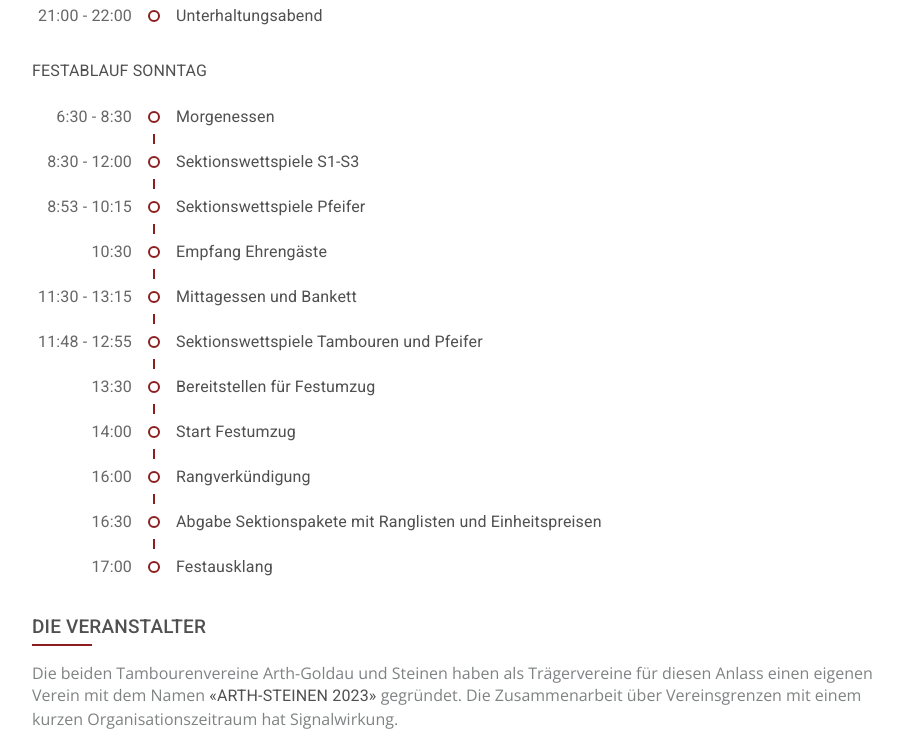
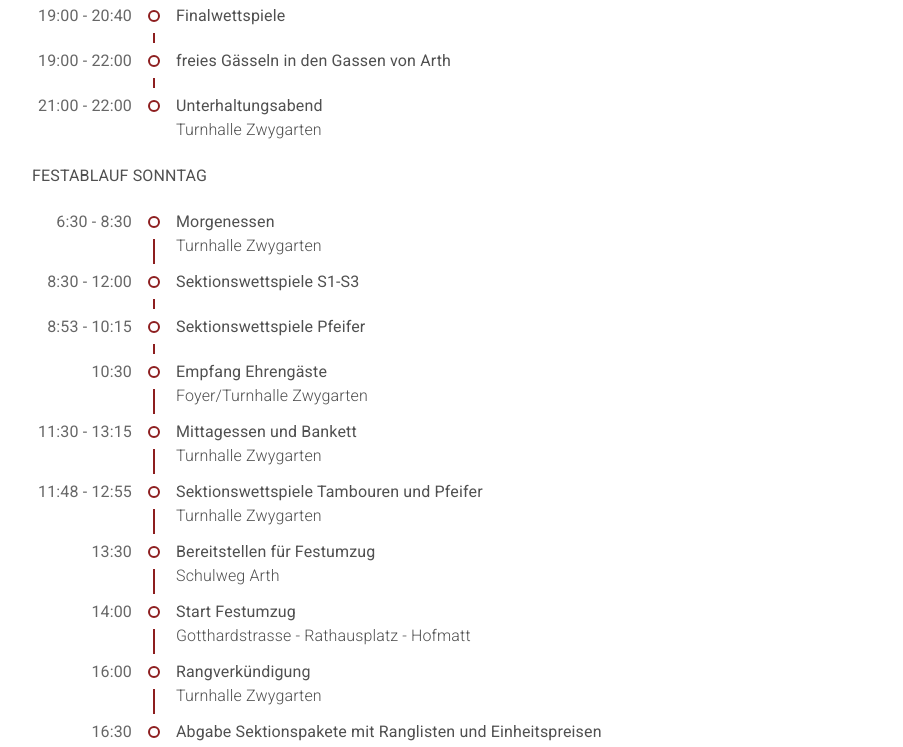
Before and after one commit to randombenj/arth-steinen-23, a React (Create React App) app: page / in a window 1280 px wide. Shown: the part 957-1704 px from the top of the page, without its empty margins (232-1135 px from the left). Built offline with nearby package versions, Linux system fonts and the light colour scheme.

Commit message:
Add timeline location

```diff
--- a/src/Timeline.tsx
+++ b/src/Timeline.tsx
@@ -15,29 +15,29 @@ export default function FestTimeline() {
   const saturday = [
     { from: new Date(2023, 9, 23, 8, 0), to: new Date(2023, 9, 23, 18, 55), event: 'Einzelwettspiel Tambouren' },
     { from: new Date(2023, 9, 23, 9, 0), to: new Date(2023, 9, 23, 15, 30), event: 'Einzelwettspiel Pfeifer' },
-    { from: new Date(2023, 9, 23, 11, 30), to: new Date(2023, 9, 23, 13, 30), event: 'Mittagessen' },
-    { from: new Date(2023, 9, 23, 14, 0), to: undefined, event: 'Bekanntgabe Finalteilnehmer T1, P1, T2' },
+    { from: new Date(2023, 9, 23, 11, 30), to: new Date(2023, 9, 23, 13, 30), event: 'Mittagessen', location: 'Turnhalle Zwygarten' },
+    { from: new Date(2023, 9, 23, 14, 0), to: undefined, event: 'Bekanntgabe Finalteilnehmer T1, P1, T2', location: 'Turnhalle Zwygarten' },
 
-    { from: new Date(2023, 9, 23, 15, 30), to: new Date(2023, 9, 23, 16, 45), event: 'Wettspiel SoloDuo' },
-    { from: new Date(2023, 9, 23, 16, 30), to: new Date(2023, 9, 23, 18, 0), event: 'Veteranenehrung' },
-    { from: new Date(2023, 9, 23, 17, 0), to: new Date(2023, 9, 23, 19, 0), event: 'Nachtessen' },
-    { from: new Date(2023, 9, 23, 18, 0), to: undefined, event: 'Bekanntgabe Finalteilnehmer T3, T4' },
+    { from: new Date(2023, 9, 23, 15, 30), to: new Date(2023, 9, 23, 16, 45), event: 'Wettspiel SoloDuo', location: 'Theater Arth' },
+    { from: new Date(2023, 9, 23, 16, 30), to: new Date(2023, 9, 23, 18, 0), event: 'Veteranenehrung', location: 'Foyer/Turnhalle Zwygarten' },
+    { from: new Date(2023, 9, 23, 17, 0), to: new Date(2023, 9, 23, 19, 0), event: 'Nachtessen', location: 'Turnhalle Zwygarten' },
+    { from: new Date(2023, 9, 23, 18, 0), to: undefined, event: 'Bekanntgabe Finalteilnehmer T3, T4', location: 'Turnhalle Zwygarten' },
     { from: new Date(2023, 9, 23, 19, 0), to: new Date(2023, 9, 23, 20, 40), event: 'Finalwettspiele' },
     { from: new Date(2023, 9, 23, 19, 0), to: new Date(2023, 9, 23, 22, 0), event: 'freies Gässeln in den Gassen von Arth' },
-    { from: new Date(2023, 9, 23, 21, 0), to: new Date(2023, 9, 23, 22, 0), event: 'Unterhaltungsabend' }
+    { from: new Date(2023, 9, 23, 21, 0), to: new Date(2023, 9, 23, 22, 0), event: 'Unterhaltungsabend', location: 'Turnhalle Zwygarten' }
   ]
 
   const sunday = [
-    { from: new Date(2023, 9, 24, 6, 30), to: new Date(2023, 9, 24, 8, 30), event: 'Morgenessen' },
+    { from: new Date(2023, 9, 24, 6, 30), to: new Date(2023, 9, 24, 8, 30), event: 'Morgenessen', location: 'Turnhalle Zwygarten' },
     { from: new Date(2023, 9, 24, 8, 30), to: new Date(2023, 9, 24, 12, 0), event: 'Sektionswettspiele S1-S3' },
     { from: new Date(2023, 9, 24, 8, 53), to: new Date(2023, 9, 24, 10, 15), event: 'Sektionswettspiele Pfeifer' },
-    { from: new Date(2023, 9, 24, 10, 30), to: undefined, event: 'Empfang Ehrengäste' },
-    { from: new Date(2023, 9, 24, 11, 30), to: new Date(2023, 9, 24, 13, 15), event: 'Mittagessen und Bankett' },
-    { from: new Date(2023, 9, 24, 11, 48), to: new Date(2023, 9, 24, 12, 55), event: 'Sektionswettspiele Tambouren und Pfeifer' },
-    { from: new Date(2023, 9, 24, 13, 30), to: undefined, event: 'Bereitstellen für Festumzug' },
-    { from: new Date(2023, 9, 24, 14, 0), to: undefined, event: 'Start Festumzug' },
-    { from: new Date(2023, 9, 24, 16, 0), to: undefined, event: 'Rangverkündigung' },
-    { from: new Date(2023, 9, 24, 16, 30), to: undefined, event: 'Abgabe Sektionspakete mit Ranglisten und Einheitspreisen' },
+    { from: new Date(2023, 9, 24, 10, 30), to: undefined, event: 'Empfang Ehrengäste', location: 'Foyer/Turnhalle Zwygarten' },
+    { from: new Date(2023, 9, 24, 11, 30), to: new Date(2023, 9, 24, 13, 15), event: 'Mittagessen und Bankett', location: 'Turnhalle Zwygarten' },
+    { from: new Date(2023, 9, 24, 11, 48), to: new Date(2023, 9, 24, 12, 55), event: 'Sektionswettspiele Tambouren und Pfeifer', location: 'Turnhalle Zwygarten' },
+    { from: new Date(2023, 9, 24, 13, 30), to: undefined, event: 'Bereitstellen für Festumzug', location: 'Schulweg Arth' },
+    { from: new Date(2023, 9, 24, 14, 0), to: undefined, event: 'Start Festumzug', location: 'Gotthardstrasse - Rathausplatz - Hofmatt' },
+    { from: new Date(2023, 9, 24, 16, 0), to: undefined, event: 'Rangverkündigung', location: 'Turnhalle Zwygarten' },
+    { from: new Date(2023, 9, 24, 16, 30), to: undefined, event: 'Abgabe Sektionspakete mit Ranglisten und Einheitspreisen', location: 'Juryraum' },
     { from: new Date(2023, 9, 24, 17, 0), to: undefined, event: 'Festausklang' }
   ]
 
@@ -69,7 +69,10 @@ export default function FestTimeline() {
               <TimelineDot variant="outlined" color="primary" />
               {i === (saturday.length - 1) || <TimelineConnector sx={{ bgcolor: 'primary.main' }} />}
             </TimelineSeparator>
-            <TimelineContent sx={{ color: "#505050" }}>{event.event}</TimelineContent>
+            <TimelineContent sx={{ color: "#505050" }}>
+              {event.event}
+              <Typography sx={{ fontWeight: 'light' }}>{event.location}</Typography>
+            </TimelineContent>
           </TimelineItem>
         ))}
       </Timeline>
@@ -98,7 +101,10 @@ export default function FestTimeline() {
               <TimelineDot variant="outlined" color="primary" />
               {i === (sunday.length - 1) || <TimelineConnector sx={{ bgcolor: 'primary.main' }} />}
             </TimelineSeparator>
-            <TimelineContent sx={{ color: "#505050" }}>{event.event}</TimelineContent>
+            <TimelineContent sx={{ color: "#505050" }}>
+              {event.event}
+              <Typography sx={{ fontWeight: 'light' }}>{event.location}</Typography>
+            </TimelineContent>
           </TimelineItem>
         ))}
       </Timeline>
```
